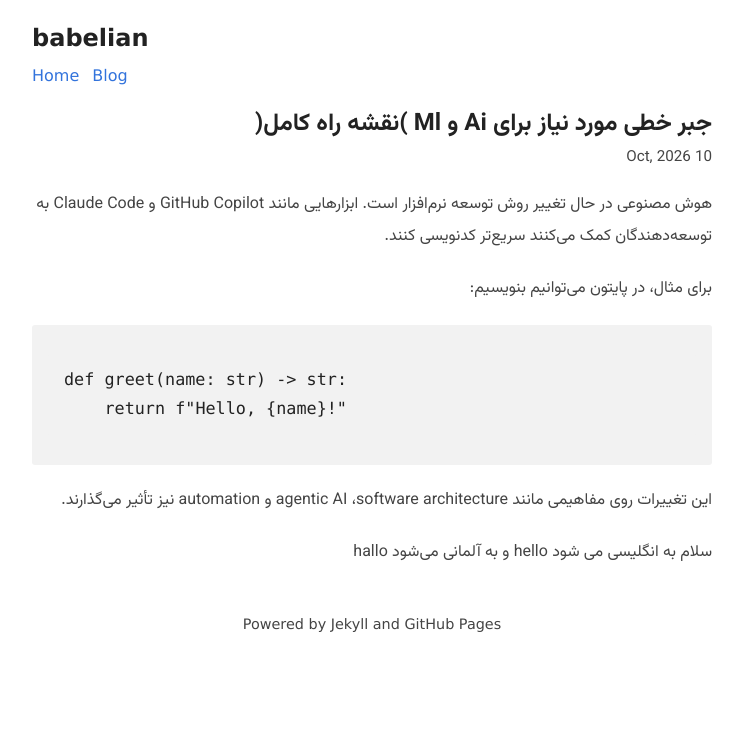
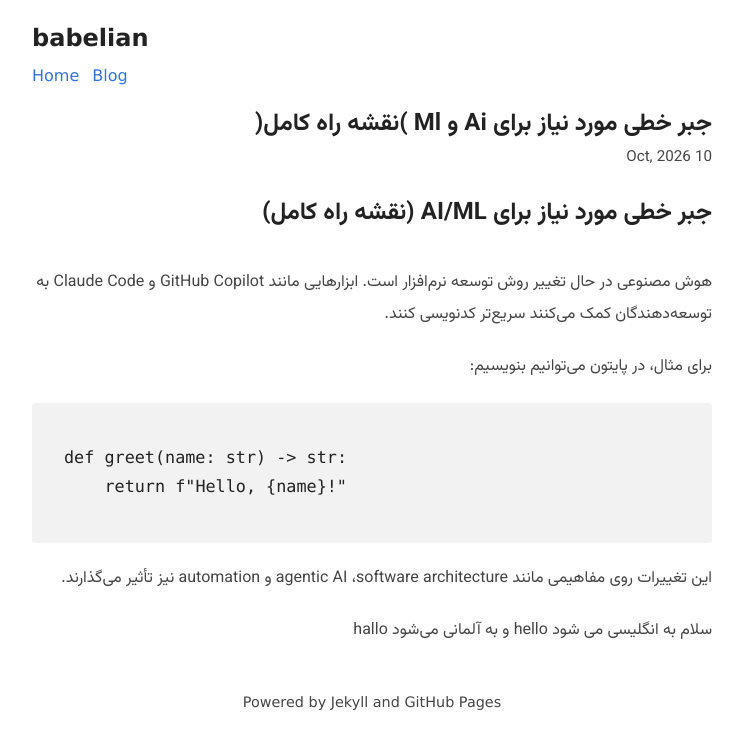
Before and after one commit to maxhanFR/maxhanfr.github.io, a Jekyll site: the page built from _posts/2026-10-10-جبر-خطی-مورد-نیاز-برای-AI-و-ML-)نقشه-راه-کامل(.md, in a window 1280 px wide. Shown: the top 749 px of the page, without its empty margins (268-1011 px from the left). Built offline with Jekyll 4.4.1, drawn with Linux system fonts in a browser that asks for light colours.

```diff
--- a/_posts/2026-10-10-جبر-خطی-مورد-نیاز-برای-AI-و-ML-)نقشه-راه-کامل(.md
+++ b/_posts/2026-10-10-جبر-خطی-مورد-نیاز-برای-AI-و-ML-)نقشه-راه-کامل(.md
@@ -1,3 +1,4 @@
+# جبر خطی مورد نیاز برای AI/ML (نقشه راه کامل)
 
 هوش مصنوعی در حال تغییر روش توسعه نرم‌افزار است. ابزارهایی مانند <bdi lang="en" dir="ltr">GitHub Copilot</bdi> و <bdi lang="en" dir="ltr">Claude Code</bdi> به توسعه‌دهندگان کمک می‌کنند سریع‌تر کدنویسی کنند.
 
```
